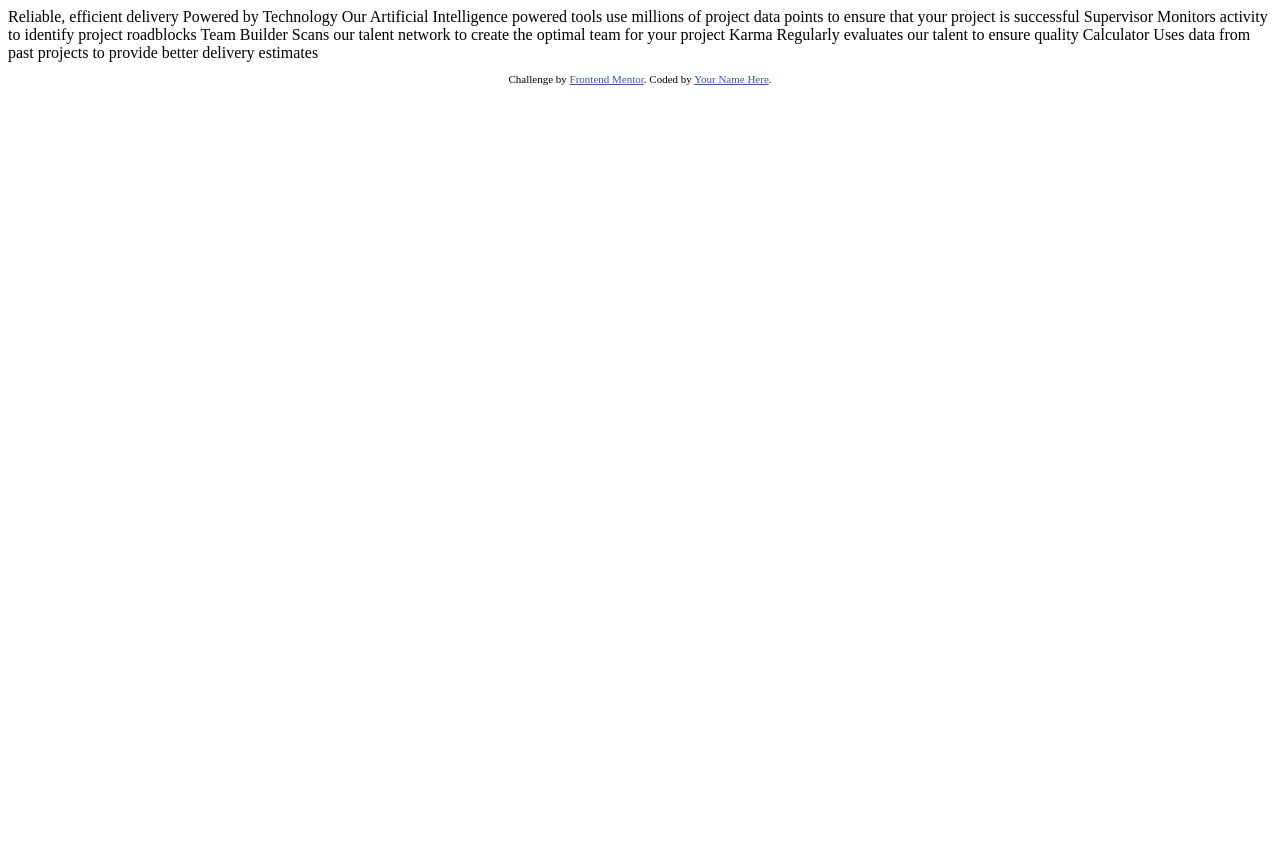
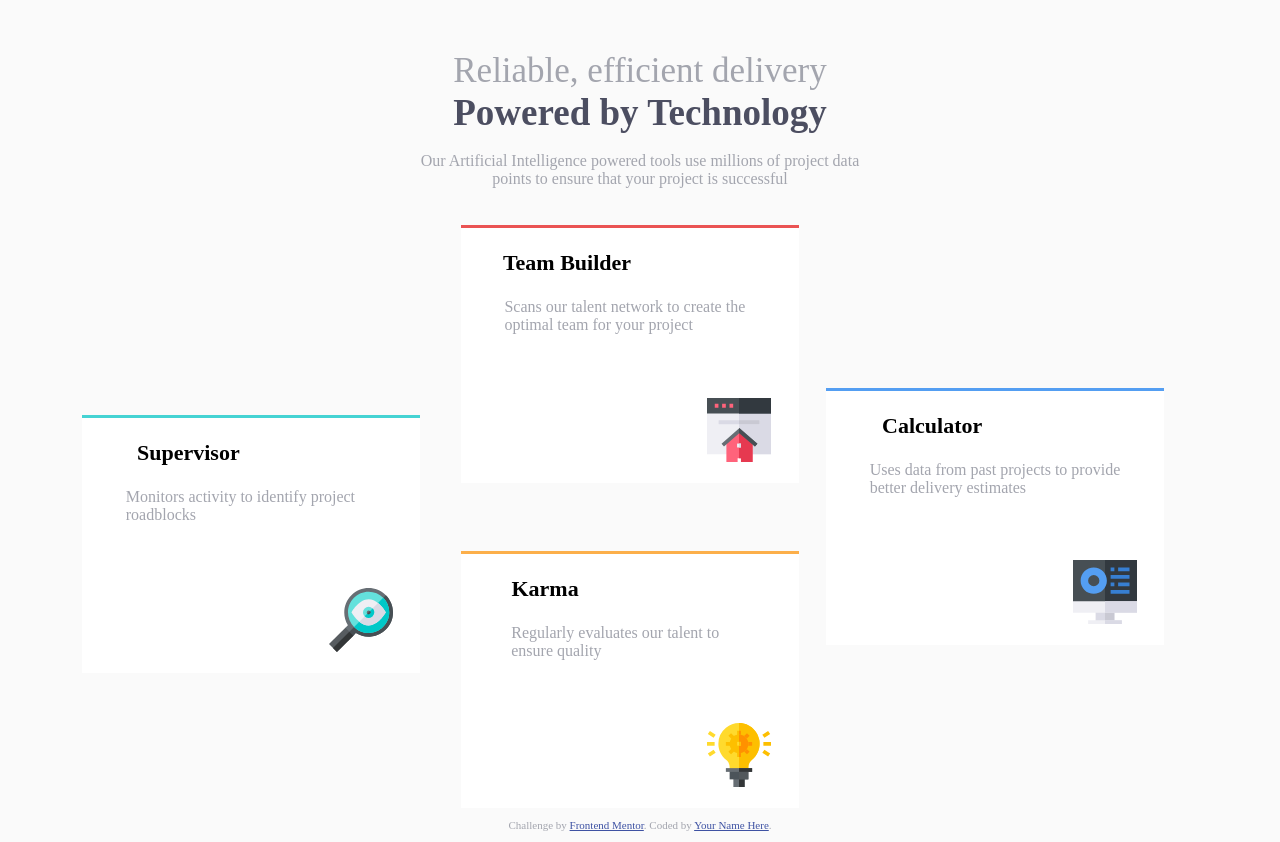
Before and after one commit to Calvinoea/four-card-feature-section-challenge, a plain HTML site: page index.html in a window 1280 px wide. Before the commit the page ends 800 px from the top, so only its background shows below. Drawn offline with Linux system fonts and the light colour scheme.

Commit message:
Cards, headings, and styling added

```diff
--- a/index.html
+++ b/index.html
@@ -1,45 +1,91 @@
 <!DOCTYPE html>
 <html lang="en">
+
 <head>
     <meta charset="UTF-8">
-  <meta name="viewport" content="width=device-width, initial-scale=1.0"> <!-- displays site properly based on user's device -->
-
+    <meta name="viewport" content="width=device-width, initial-scale=1.0">
+    <!-- displays site properly based on user's device -->
+    <link href="style.css" type="text/css" rel="stylesheet">
     <link rel="icon" type="image/png" sizes="32x32" href="./images/favicon-32x32.png">
 
     <title>Frontend Mentor | Four card feature section</title>
 
     <!-- Feel free to remove these styles or customise in your own stylesheet 👍 -->
     <style>
-    .attribution { font-size: 11px; text-align: center; }
-    .attribution a { color: hsl(228, 45%, 44%); }
+        .attribution {
+            font-size: 11px;
+            text-align: center;
+        }
+
+        .attribution a {
+            color: hsl(228, 45%, 44%);
+        }
     </style>
 </head>
+
 <body>
 
-  Reliable, efficient delivery
-  Powered by Technology
 
-  Our Artificial Intelligence powered tools use millions of project data points
-  to ensure that your project is successful
+    <div class="body-text">
+        <h1 class="top-heading">Reliable, efficient delivery</h1>
+        <h1 class="second-heading">Powered by Technology</h1>
+        <br>
+        <p>Our Artificial Intelligence powered tools use millions of project data<br> points to ensure that your project is successful</p>
+    </div>
 
-  Supervisor
-  Monitors activity to identify project roadblocks
+    <div class="four-cards">
 
-  Team Builder
-  Scans our talent network to create the optimal team for your project
+        <div class="card red">
+            <h3 class="card-heading">Team Builder</h3>
 
-  Karma
-  Regularly evaluates our talent to ensure quality
+            <p class="card-paragraph">Scans our talent network to create the optimal team for your project</p>
 
-  Calculator
-  Uses data from past projects to provide better delivery estimates
+            <img src="./images/icon-team-builder.svg" alt="team builder">
+
+        </div>
+
+        <div class="card blue">
+            <h3 class="card-heading">Calculator</h3>
+
+            <p class="card-paragraph">Uses data from past projects to provide better delivery estimates</p>
+
+            <img src="./images/icon-calculator.svg" alt="team builder">
+
+        </div>
+
+        <div class="card green">
+            <h3 class="card-heading">Supervisor</h3>
+
+            <p class="card-paragraph">Monitors activity to identify project roadblocks</p>
+
+            <img src="./images/icon-supervisor.svg" alt="team builder">
+
+        </div>
+
+        <div class="card yellow">
+            <h3 class="card-heading">Karma</h3>
+
+            <p class="card-paragraph">Regularly evaluates our talent to ensure quality</p>
+
+            <img src="./images/icon-karma.svg" alt="team builder">
+
+        </div>
+
+
+
+
+
+    </div>
+
+
+
 
 
     <footer>
         <p class="attribution">
-      Challenge by <a href="https://www.frontendmentor.io?ref=challenge" target="_blank">Frontend Mentor</a>.
-      Coded by <a href="#">Your Name Here</a>.
+            Challenge by <a href="https://www.frontendmentor.io?ref=challenge" target="_blank">Frontend Mentor</a>. Coded by <a href="#">Your Name Here</a>.
         </p>
     </footer>
 </body>
+
 </html>
--- /dev/null
+++ b/style.css
@@ -0,0 +1,94 @@
+body {
+    background: hsl(0, 0%, 98%);
+}
+
+.body-text {
+    display: flex;
+    flex-direction: column;
+    text-align: center;
+    margin-bottom: -2%;
+    margin-top: 4%;
+}
+
+.body-text * {
+    margin: 0 0;
+}
+
+.body-text,
+p {
+    font-size: 16px;
+    color: hsl(229, 6%, 66%);
+    font-weight: 200;
+}
+
+.top-heading {
+    color: hsl(229, 6%, 66%);
+    font-weight: lighter;
+    font-size: 35px;
+}
+
+.second-heading {
+    color: hsl(234, 12%, 34%);
+    font-size: 37px;
+}
+
+.four-cards {
+    margin-top: 5%;
+    margin-left: -7%;
+}
+
+.card {
+    background: white;
+    width: 25%;
+    text-align: center;
+    height: 30%;
+}
+
+.card img {
+    margin-left: 65%;
+    margin-top: 14%;
+    padding-bottom: 5%;
+}
+
+.card-heading {
+    margin-left: -37%;
+    font-size: 22px;
+}
+
+.card-paragraph {
+    margin-left: 13%;
+    text-align: left;
+    width: 75%;
+}
+
+.red {
+    border-top: solid hsl(0, 78%, 62%);
+    margin-left: 40%;
+    /* margin-top: 5%; */
+    margin-bottom: -7%;
+}
+
+.yellow {
+    border-top: solid hsl(34, 97%, 64%);
+    margin-top: -9%;
+    margin-left: 40%;
+}
+
+.yellow p {
+    margin-left: 15%;
+}
+
+.yellow .card-heading {
+    margin-left: -50%;
+}
+
+.green {
+    margin-left: 12%;
+    border-top: solid hsl(180, 62%, 55%);
+    margin-top: -17%;
+}
+
+.blue {
+    margin-left: 67%;
+    border-top: solid hsl(212, 86%, 64%);
+}
```
Lines whose indentation alone changed are shown as unchanged.
